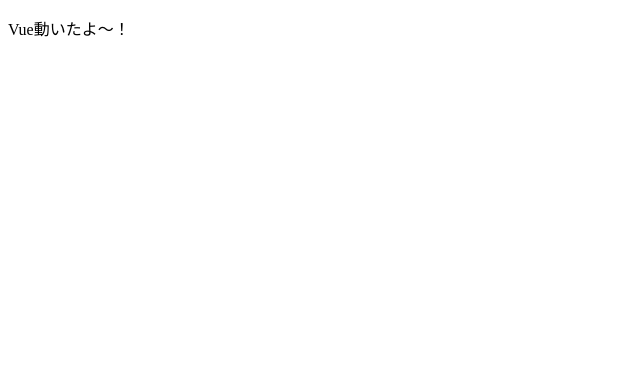
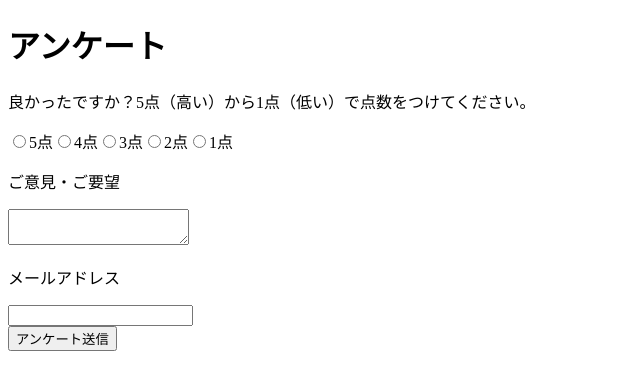
Before and after one commit to jnn-natsumi/SurveyApp_Node, a Vue app: page / in a window 1280 px wide. Shown: the top 390 px of the page, without its empty margins (0-640 px from the left). Built offline with nearby package versions, Linux system fonts and the light colour scheme; the HTML template or start-up script is replaced by a standard one.

Commit message:
Add view アンケート画面を作成しました

```diff
--- a/package.json
+++ b/package.json
@@ -4,6 +4,7 @@
   "description": "",
   "main": "index.js",
   "scripts": {
+    "watch": "run-p watch:*",
     "watch:front": "webpack --config webpack.front.config.js --watch --mode development",
     "watch:backend": "tsc-watch --onSuccess \"node dist/index.js\"",
     "test": "echo \"Error: no test specified\" && exit 1"
@@ -20,6 +21,7 @@
     "copy-webpack-plugin": "^6.2.1",
     "css-loader": "^4.3.0",
     "node-sass": "^4.14.1",
+    "npm-run-all": "^4.1.5",
     "optimize-css-assets-webpack-plugin": "^5.0.4",
     "terser-webpack-plugin": "^4.2.3",
     "ts-loader": "^8.0.5",
--- a/src/backend/index.ts
+++ b/src/backend/index.ts
@@ -10,6 +10,7 @@ app.use(express.urlencoded({ extended: true }))
 
 // 追加 処理の外だし
 app.use("/messages", messageController)
+app.use("/", express.static(__dirname + "/public"))
 // 追加終了
 
 // 3000番ポートでAPIサーバ起動
--- a/src/front/components/App.vue
+++ b/src/front/components/App.vue
@@ -1,16 +1,13 @@
 <template>
     <div>
-        <p>{{message}}</p>
+        <post-enquete/>
     </div>
 </template>
 <script lang="ts">
 import Vue from "vue";
+import PostEnquete from "./PostEnquete.vue"
 
 export default Vue.extend({
-    data() {
-        return {
-            message: "Vue動いたよ〜！"
-        };
-    }
+    components:{PostEnquete}
 });
 </script>
--- /dev/null
+++ b/src/front/components/PostEnquete.vue
@@ -0,0 +1,59 @@
+<template>
+    <div>
+        <h1>{{title}}</h1>
+            <p>{{description}}</p>
+        <div v-if="!posted"> <!-- 入力エリア ここから -->
+            <div>
+                <input type="radio" id="5" value="5" v-model="enquete.point"><label for="5">5点</label>
+                <input type="radio" id="4" value="4" v-model="enquete.point"><label for="4">4点</label>
+                <input type="radio" id="3" value="3" v-model="enquete.point"><label for="3">3点</label>
+                <input type="radio" id="2" value="2" v-model="enquete.point"><label for="2">2点</label>
+                <input type="radio" id="1" value="1" v-model="enquete.point"><label for="1">1点</label>
+            </div>
+            <div>
+                <p>ご意見・ご要望</p>
+                <textarea v-model="enquete.message"></textarea>
+            </div>
+            <div>
+                <p>メールアドレス</p>
+                <input type="mail" v-model="enquete.mail" />
+            </div>
+            <div>
+                <button @click="sendMessage()">アンケート送信</button>
+            </div>
+        </div><!-- 入力エリア ここまで -->
+        <div v-else><!-- 結果エリア ここから -->
+            <div>
+                点数{{enquete.point}}点
+            </div>
+            <div>
+                <p>ご意見・ご要望</p>
+                <p>{{enquete.message}}</p>
+            </div>
+            <div>
+                <p>メールアドレス</p>
+                <p>{{enquete.mail}}</p>
+            </div>
+        </div><!-- 結果エリア ここまで -->
+    </div>
+</template>
+<script lang="ts">
+import Vue from "vue";
+
+export default Vue.extend({
+    data() {
+        return {
+            title: "アンケート",
+            description: "良かったですか？5点（高い）から1点（低い）で点数をつけてください。",
+            enquete: {},
+            posted: false
+        };
+    },
+    methods: {
+        sendMessage(){
+            this.description = "アンケート送信、ありがとうございました。";
+            this.posted = true;
+        }
+    }
+});
+</script>
```
Also changed, not shown: 3 other files (tests, documents, lock files or other folders).
